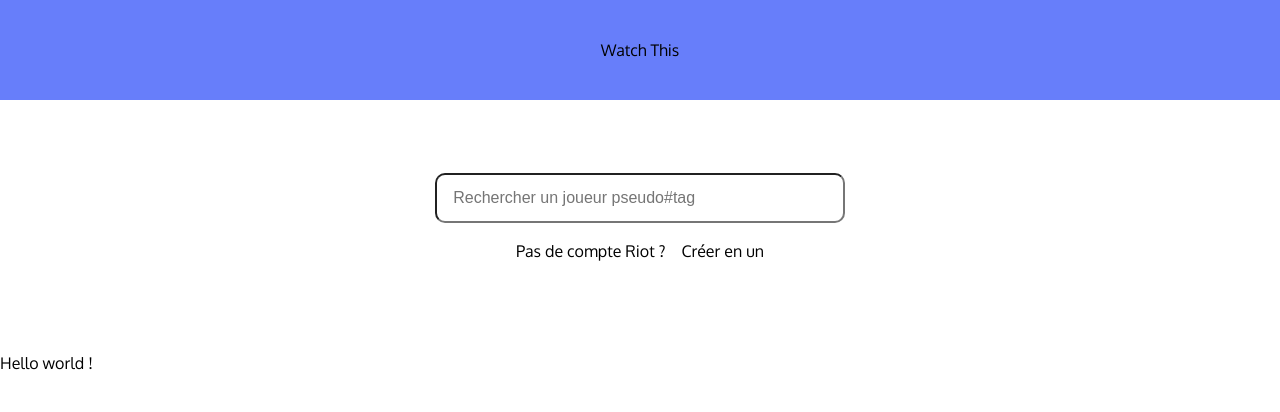
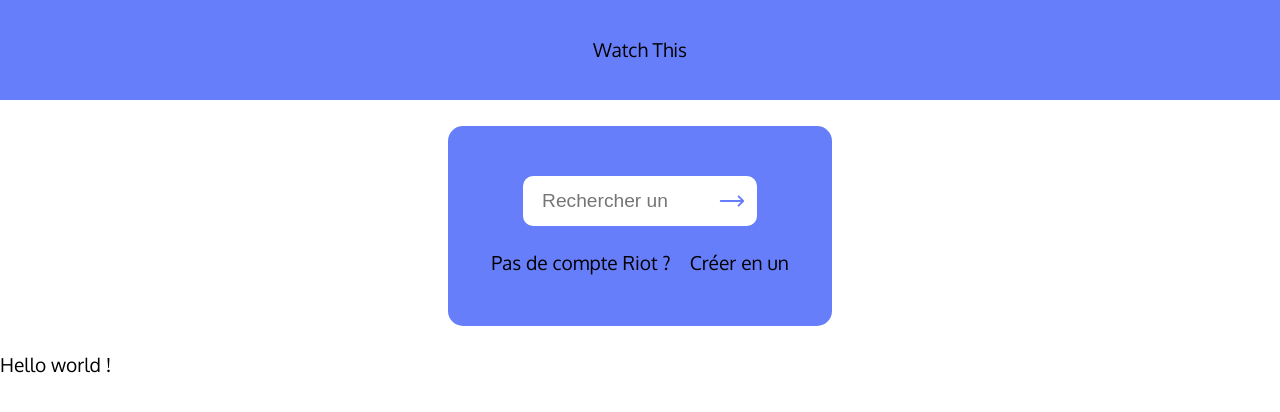
Before and after one commit to MehayeClem/WatchThis, a React (Vite) app: page / in a window 1280 px wide. Shown: the top 412 px of the page. Built offline with nearby package versions, Linux system fonts and the light colour scheme.

Commit message:
Profil: route to profil page + form basic style

```diff
--- a/package.json
+++ b/package.json
@@ -31,7 +31,8 @@
 	"dependencies": {
 		"prettier": "^2.8.7",
 		"react": "^18.2.0",
-		"react-dom": "^18.2.0"
+		"react-dom": "^18.2.0",
+		"react-router-dom": "^6.10.0"
 	},
 	"devDependencies": {
 		"@jest/globals": "^29.5.0",
--- a/src/pages/App.tsx
+++ b/src/pages/App.tsx
@@ -7,11 +7,31 @@
 		<>
 			<Header />
 			<div className="search-box">
-				<input
-					type="search"
-					placeholder="Rechercher un joueur pseudo#tag"
-				/>
-				<div className="search-account">
+				<div className="search-bar">
+					<input
+						type="search"
+						placeholder="Rechercher un joueur pseudo#tag"
+					/>
+
+					<a className="search-arrow-box" href="/profil">
+						<svg
+							xmlns="http://www.w3.org/2000/svg"
+							fill="none"
+							viewBox="0 0 24 24"
+							strokeWidth={1.5}
+							stroke="currentColor"
+							className="w-6 h-6"
+						>
+							<path
+								strokeLinecap="round"
+								strokeLinejoin="round"
+								d="M17.25 8.25L21 12m0 0l-3.75 3.75M21 12H3"
+							/>
+						</svg>
+					</a>
+				</div>
+
+				<div className="search-text">
 					<span>Pas de compte Riot ?</span>
 					<a
 						href="https://auth.riotgames.com/login#client_id=prod-xsso-playvalorant&code_challenge=pgSzXsy6cIXO-NXfgT281JYmO4h9ZE82KgwZ57TSqYY&code_challenge_method=S256&redirect_uri=https%3A%2F%2Fxsso.playvalorant.com%2Fredirect&response_type=code&scope=openid%20account%20email&state=9e73fbe6629e71c76ce632b5d5&uri=https%3A%2F%2Fplayvalorant.com%2Ffr-fr%2F"
--- a/src/styles/_default.scss
+++ b/src/styles/_default.scss
@@ -103,6 +103,5 @@
 }
 
 a {
-	all: unset;
 	cursor: pointer;
 }
--- a/src/styles/styles.scss
+++ b/src/styles/styles.scss
@@ -3,6 +3,7 @@
 
 body {
 	font-family: var(--font-family);
+	font-size: clamp(1em, 1.5vw, 1.2em);
 
 	.header {
 		width: 100%;
@@ -14,38 +15,64 @@
 	}
 
 	.search-box {
-		width: 40%;
+		background-color: #677efa;
+		width: 30%;
 		height: 200px;
 		margin: 2vw auto;
 		display: flex;
 		justify-content: center;
 		align-items: center;
 		flex-flow: column;
+		border-radius: 15px;
 
-		input[type='search'] {
+		.search-bar {
 			width: 80%;
 			height: 50px;
-			font-size: 1em;
-			border-radius: 10px;
-			padding: 1em;
+			display: flex;
+			justify-content: center;
+			align-items: center;
+			flex-flow: row;
+			margin: 1vw 0 1vw 0;
+
+			input[type='search'] {
+				width: 60%;
+				height: 100%;
+				font-size: 1em;
+				padding: 1em;
+				border: none;
+				border-radius: 10px 0 0 10px;
+
+				&:focus,
+				&:active {
+					outline: none;
+				}
+			}
+
+			.search-arrow-box {
+				width: 50px;
+				height: 50px;
+				background-color: #fff;
+				color: #677efa;
+				padding: 10px;
+				border-radius: 0 10px 10px 0;
+			}
 		}
 
-		.search-account {
+		.search-text {
 			width: 80%;
-			height: auto;
+			height: 50px;
 			display: flex;
 			justify-content: center;
+			align-items: center;
 			flex-flow: row;
-			padding: 1em 0 1em 0;
-
-			> span {
-				margin-right: 1em;
-			}
 
 			a {
+				text-decoration: none;
+				margin: 0 0 0 1em;
+				color: unset;
 				&:hover {
+					color: #fff;
 					text-decoration: underline;
-					color: #677efa;
 				}
 			}
 		}
```
Also changed, not shown: src/index.tsx (+14 -1 lines), 1 other file (tests, documents, lock files or other folders).
